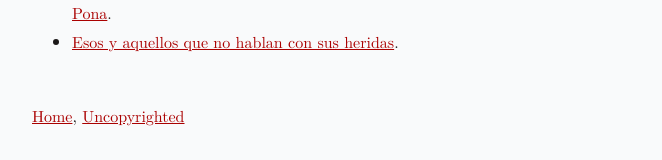
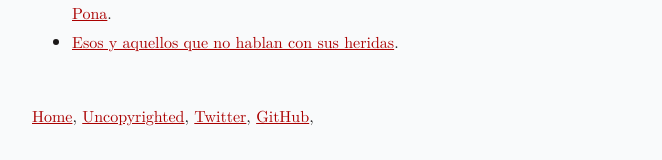
Before and after one commit to jProgr/jprogr.github.io, a Jekyll site: the page built from index.md, in a window 1280 px wide. Shown: the part 1704-1864 px from the top of the page, without its empty margins (308-970 px from the left). Built offline with Jekyll 4.4.1, drawn with Linux system fonts in a browser that asks for light colours.

Commit message:
Update footer

```diff
--- a/_layouts/default.html
+++ b/_layouts/default.html
@@ -14,6 +14,11 @@
         {{ content }}
         <br>
         <small>{{ page.custom_date }}</small>
-        <footer><a href="/">Home</a>, <a href="/license">Uncopyrighted</a></footer>
+        <footer>
+            <a href="/">Home</a>,
+            <a href="/license">Uncopyrighted</a>,
+            <a rel="noopener" href="https://twitter.com/jProgr">Twitter</a>,
+            <a rel="noopener" href="https://github.com/jProgr">GitHub</a>,
+        </footer>
     </body>
 </html>
```
